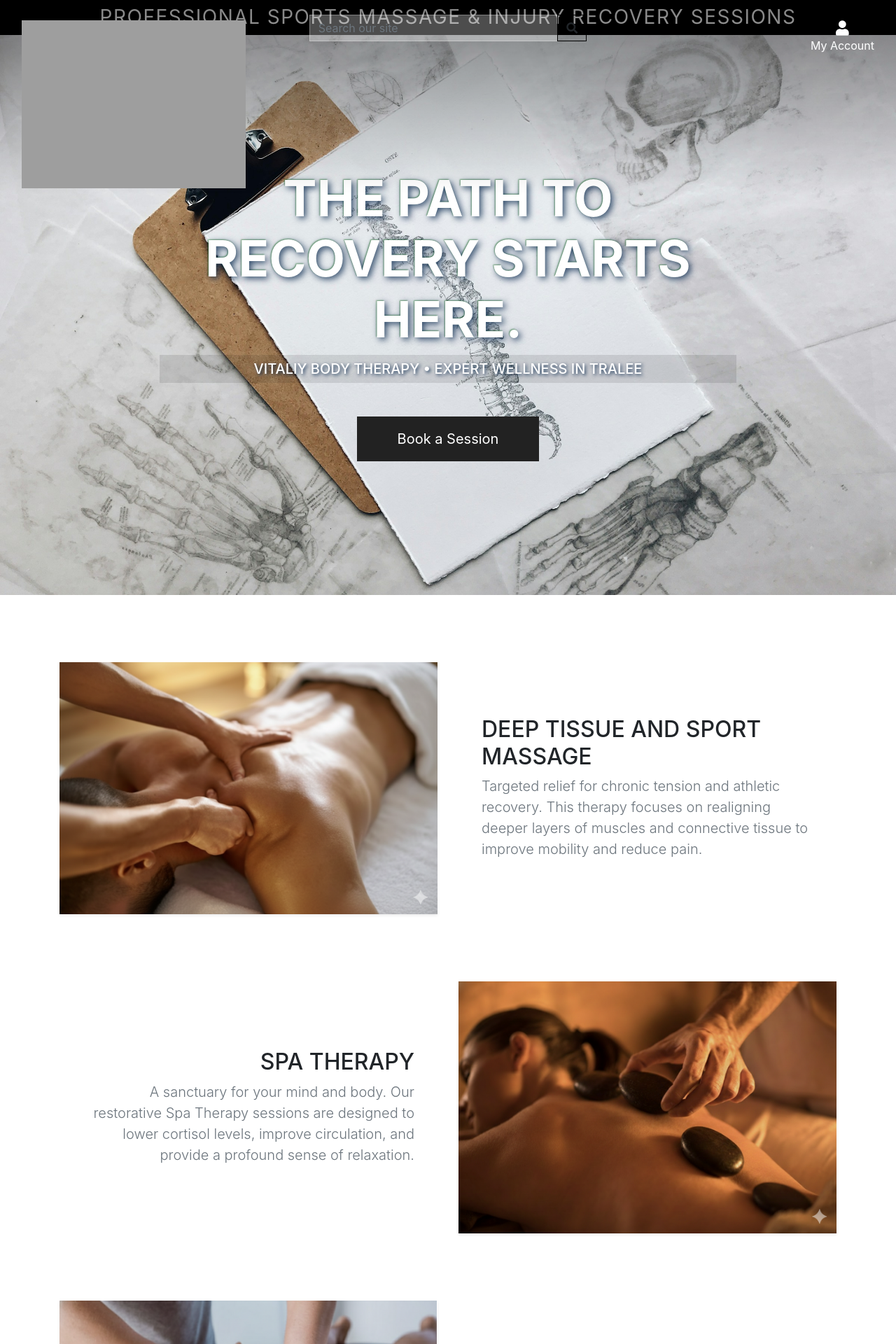
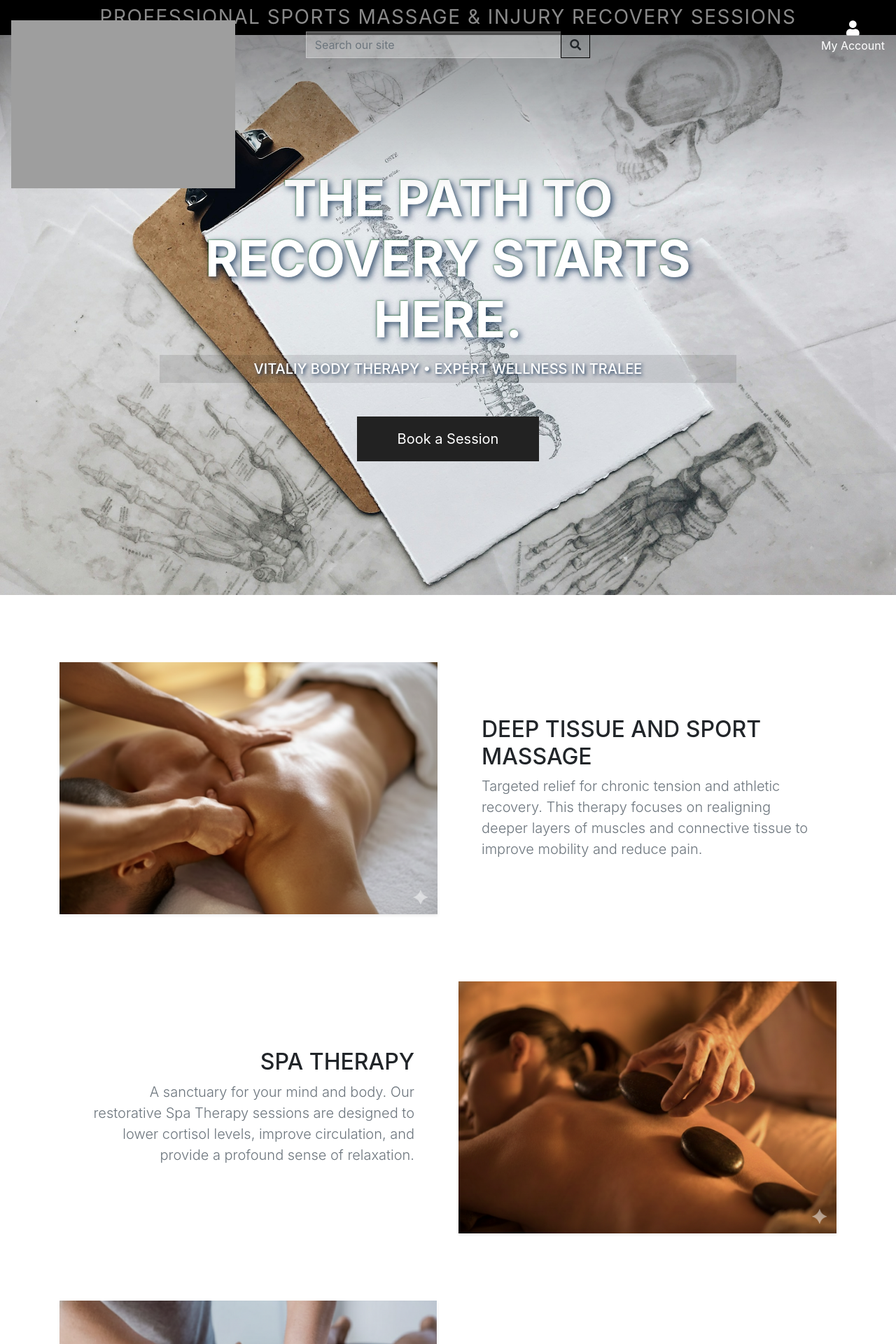
Before and after one commit to Inna-Kot/body_therapy_proj5, a Django app: page / in a window 1280 px wide. Shown: the top 1920 px of the page at 70% size. Run offline with Django 4.2, Linux system fonts and the light colour scheme; grey boxes are pictures that could not be loaded.

Commit message:
Fix header layout: add top margin to search and account sections

```diff
--- a/templates/base.html
+++ b/templates/base.html
@@ -39,7 +39,7 @@
     <title>Body Therapy {% block extratitle %}{% endblock %}</title>
   </head>
   <body>
-    <header class="container-fluid fixed-top">
+    <header class="container-fluid fixed-top p-0">
         <div id="topnav" class="row d-none d-lg-flex align-items-start pt-3">
             <div class="col-12 col-lg-4 py-1 py-lg-0 text-center text-lg-left">
                 <a href="{% url 'home' %}" class="nav-link main-logo-link">
@@ -47,7 +47,7 @@
                 </a>
             </div>
 
-            <div class="col-12 col-lg-4 py-1 py-lg-0">
+           <div class="col-12 col-lg-4 py-1 py-lg-0 mt-4">
                 <form method="GET" action="">
                     <div class="input-group w-100">
                         <input class="form-control border border-black rounded-0" type="text" name="q" placeholder="Search our site">
```
